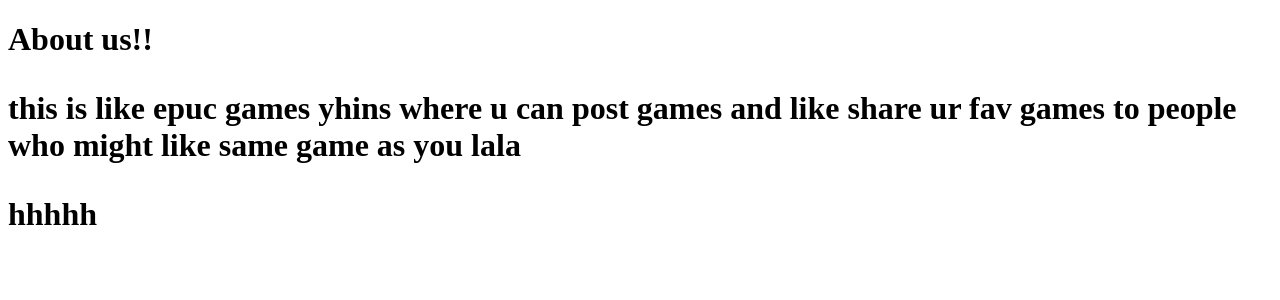
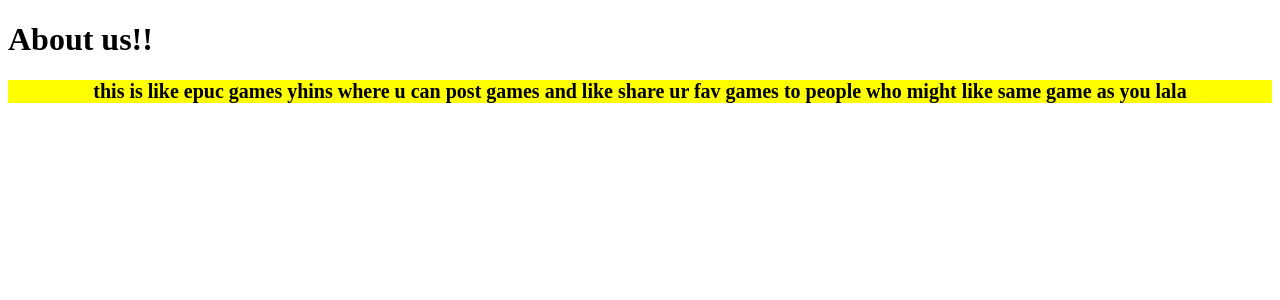
Before and after one commit to I-F0RG0T/Searching-for-a-repo-that-doesn-t-exist, a Flask app: page / in a window 1280 px wide. Shown: the part 64-364 px from the top of the page. Run offline with Flask 3, Linux system fonts and the light colour scheme.

Commit message:
style stuff

```diff
--- a/static/style.css
+++ b/static/style.css
@@ -1,3 +1,15 @@
+
+.sum p{
+    text-align: center;
+    font-size: 20px;
+    background-color: yellow;
+}
+
+
+
+
+
+
 .navbar ul{
     list-style-type: none;
     background-color: green;
--- a/templates/base.html
+++ b/templates/base.html
@@ -9,12 +9,10 @@
 <body>
     {% include 'nav.html' %}
     <h1> About us!!<h1>
+    <nav class="sum">
+      <p> this is like epuc games yhins where u can post games and
+        like share ur fav games to people who might like same game as you lala </p>
+    </nav>
 
-    <p> this is like epuc games yhins where u can post games and
-        like share ur fav games to people who might like same game as you lala </p>
-
-    <div>
-        <p>hhhhh</p>
-    </div>
 </body>
 </html>
```
